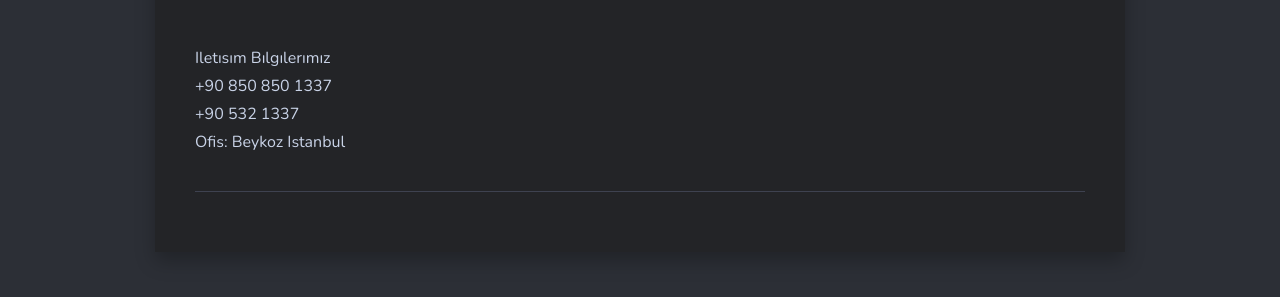
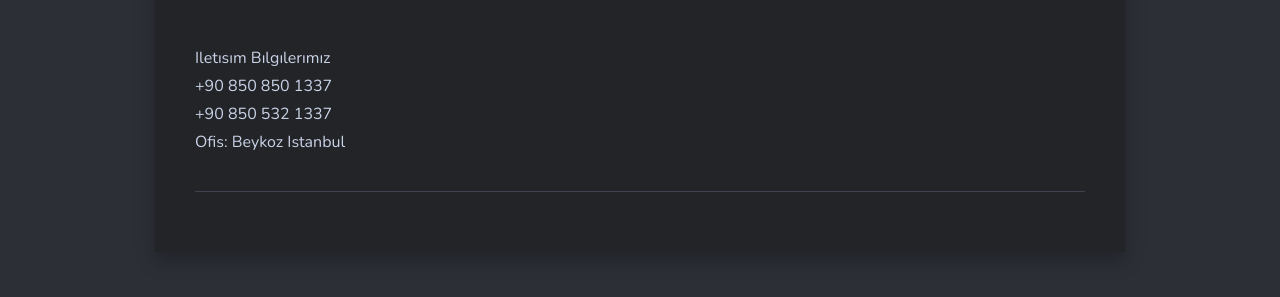
Before and after one commit to 1337software/1337software.github.io, a Jekyll site: the page built from _pages/iletisim.md, in a window 1280 px wide. Shown: the part 280-577 px from the top of the page. Built offline with Jekyll 4.4.1, drawn with Linux system fonts in a browser that asks for light colours; nearby versions of some CDN libraries.

Commit message:
Update iletisim.md

```diff
--- a/_pages/iletisim.md
+++ b/_pages/iletisim.md
@@ -9,5 +9,5 @@ permalink: /iletisim/
 
 <br>Iletısım Bılgılerımız
 <br>+90 850 850 1337
-<br>+90 532 1337
+<br>+90 850 532 1337
 <br>Ofis: Beykoz Istanbul
```
